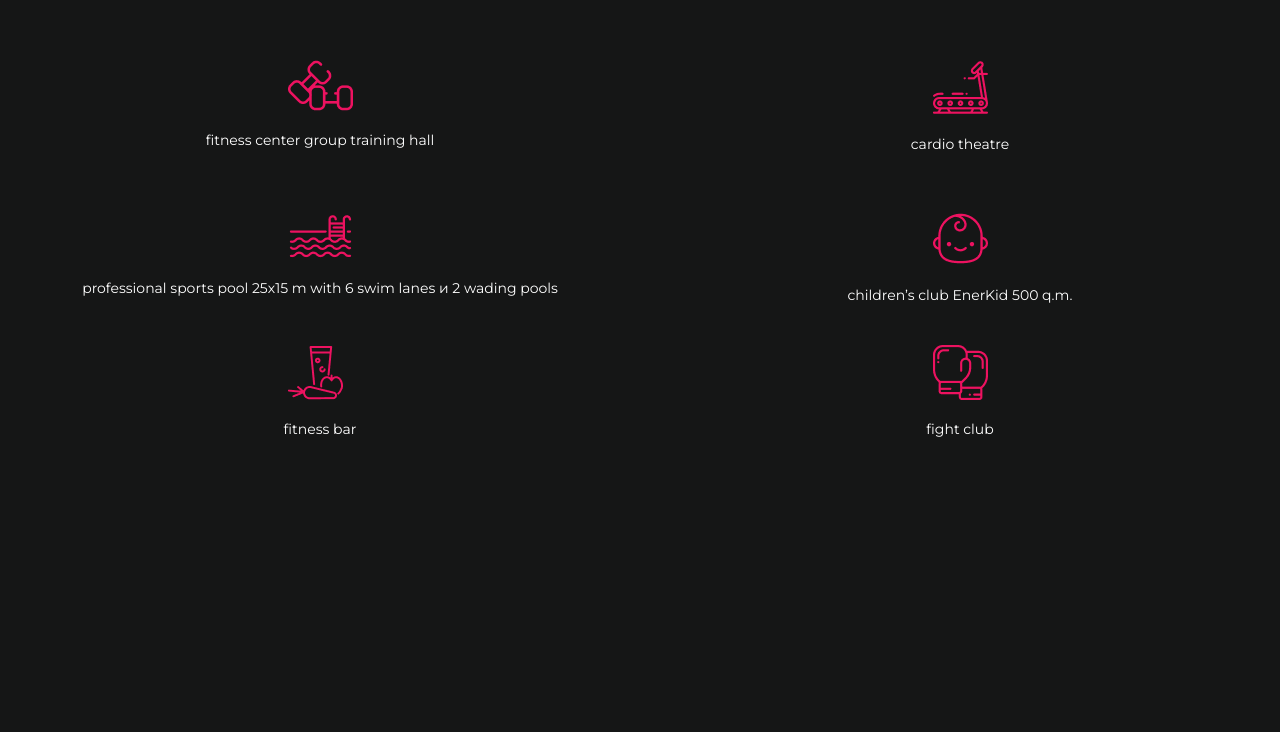
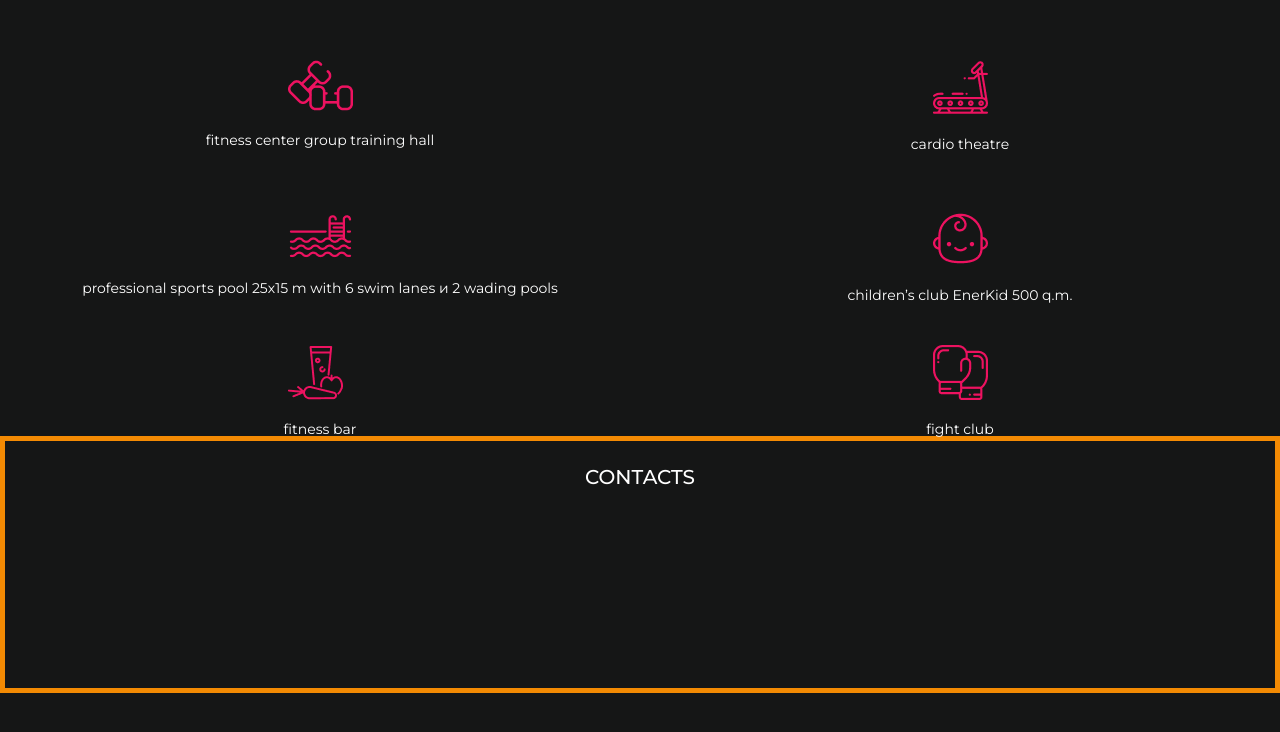
Before and after one commit to ayeganian/Unicorn, a plain HTML site: page energym.html in a window 1280 px wide. Drawn offline with nearby package versions, Linux system fonts and the light colour scheme.

Commit message:
add empty div

```diff
--- a/css/assets/_footer.css
+++ b/css/assets/_footer.css
@@ -1,14 +1,14 @@
-/*.footer-section {*/
-/*    border: #F38A03 solid 5px;*/
-/*    height: 257px;*/
-/*}*/
+.footer-section {
+    border: #F38A03 solid 5px;
+    height: 257px;
+}
 
-/*.contacts-text {*/
-/*    font-family: Montserrat, sans-serif;*/
-/*    font-weight: 500;*/
-/*    font-size: 20px;*/
-/*    color: #FFFFFF;*/
-/*    text-transform: uppercase;*/
-/*    text-align: center;*/
-/*    padding-top: 26px;*/
-/*}*/
+.contacts-text {
+    font-family: Montserrat, sans-serif;
+    font-weight: 500;
+    font-size: 20px;
+    color: #FFFFFF;
+    text-transform: uppercase;
+    text-align: center;
+    padding-top: 26px;
+}
--- a/energym.html
+++ b/energym.html
@@ -40,9 +40,9 @@
     </div>
 </div>
 
-<!--<div class="footer-section">-->
-<!--    <h1 class="contacts-text">Contacts</h1>-->
-
+<div class="footer-section">
+    <h1 class="contacts-text">Contacts</h1>
+    <div class="mail"></div>
 </div>
 </body>
 </html>
```
